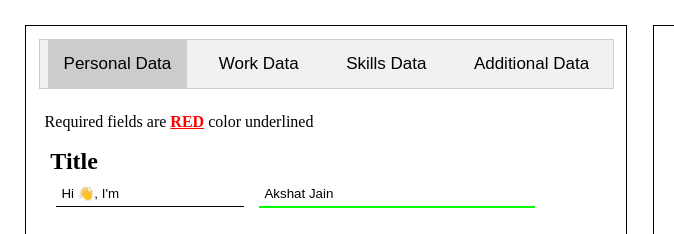
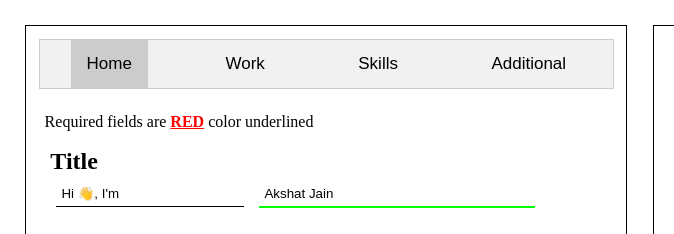
Before and after one commit to akshat-jjain/github-profile-readme-generator, a plain HTML site: page index.html in a window 1280 px wide. Shown: the top 234 px of the page, 0-674 px from the left. Drawn offline with Linux system fonts and the light colour scheme; grey boxes are pictures that could not be loaded.

Commit message:
Update index.html

```diff
--- a/index.html
+++ b/index.html
@@ -13,11 +13,11 @@
         <div class="container">
             <div class="edit-area" id="edit-area">
                 <div class="tab">
-                    <button class="tablinks" onclick="showTab(event, 'first')" id="personal-data">Personal Data</button>
-                    <button class="tablinks" onclick="showTab(event, 'second')" id="work-data">Work Data</button>
-                    <button class="tablinks" onclick="showTab(event, 'third')" id="skill-data">Skills Data</button>
+                    <button class="tablinks" onclick="showTab(event, 'first')" id="personal-data">Home</button>
+                    <button class="tablinks" onclick="showTab(event, 'second')" id="work-data">Work</button>
+                    <button class="tablinks" onclick="showTab(event, 'third')" id="skill-data">Skills</button>
                     <button class="tablinks" onclick="showTab(event, 'fourth')" id="additional-data">Additional
-                        Data</button>
+                    </button>
                 </div>
                 <br>
                 <div class="required-block">
@@ -728,6 +728,13 @@
                                     (GitHub Action)</label><br>
                             </div>
                             <label class="none">blog-post-workflow.yml file(learn how to setup)</label>
+                            <div class="blog-post-code">
+                                <!-- <pre> -->
+                                <code>
+                                    <textarea id="upload-code"></textarea>
+                                </code>
+                                <!-- </pre> -->
+                            </div>
                         </div>
                     </div>
                     <div class="block support">
```
